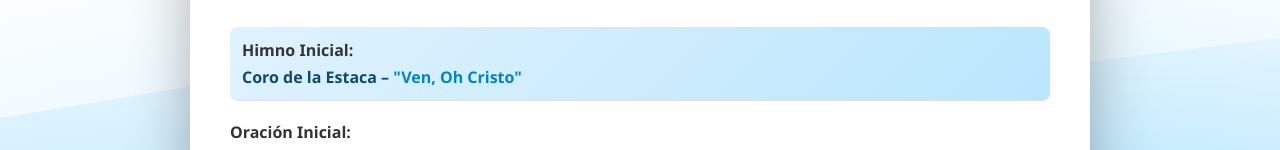
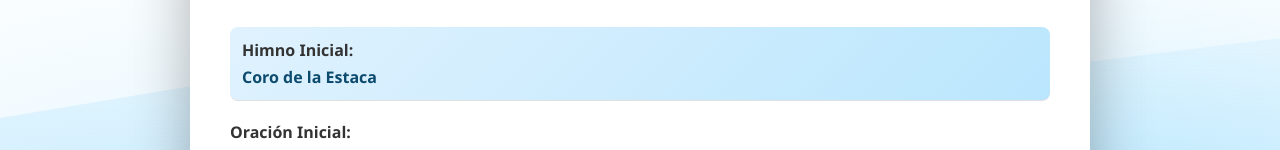
Before and after one commit to Davemnt/Conferencia-Sesion-General, a plain HTML site: page index.html in a window 1280 px wide. Shown: the part 554-704 px from the top of the page. Drawn offline with Linux system fonts and the light colour scheme.

Commit message:
Se quito el enlace del himno del coro

```diff
--- a/index.html
+++ b/index.html
@@ -43,7 +43,7 @@
 
             <div class="program-section">
                 <div class="program-item hymn">
-                    <strong>Himno Inicial:</strong> Coro de la Estaca – <a href="#" target="_blank" style="color: #0284c7; text-decoration: none;">"Ven, Oh Cristo"</a>
+                    <strong>Himno Inicial:</strong> Coro de la Estaca
                 </div>
 
                 <div class="program-item">
```
